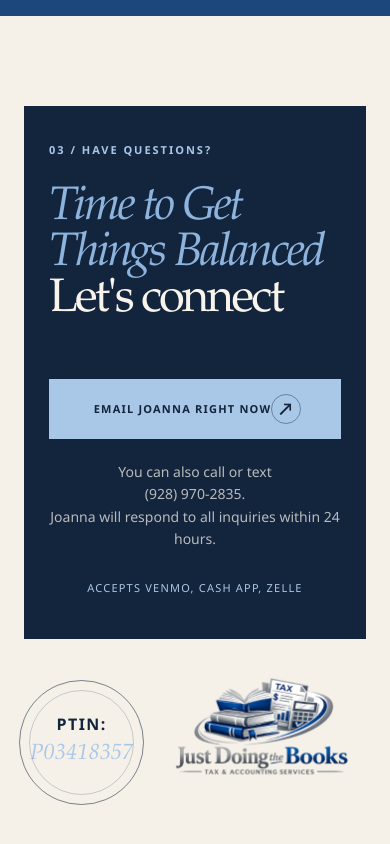
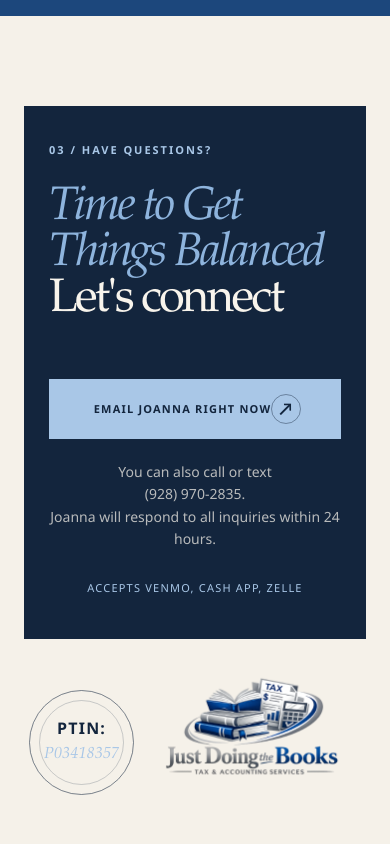
Before and after one commit to kendrahartnett/just-doing-the-books, a plain HTML site: page index.html in a window 390 px wide. Shown: the part 2528-3372 px from the top of the page. Drawn offline with Linux system fonts and the light colour scheme.

Commit message:
Adjust ui-polish on text for responsive webview.

```diff
--- a/styles.css
+++ b/styles.css
@@ -648,8 +648,13 @@ h2 em {
   }
 
   .ptin-footer .about-stamp {
-    width: 125px;
-    height: 125px;
+    width: 105px;
+    height: 105px;
+    font-size: 9px;
+  }
+
+   .ptin-footer .about-stamp strong {
+    font-size: 16px;
   }
 
   .ptin-logo {
```
